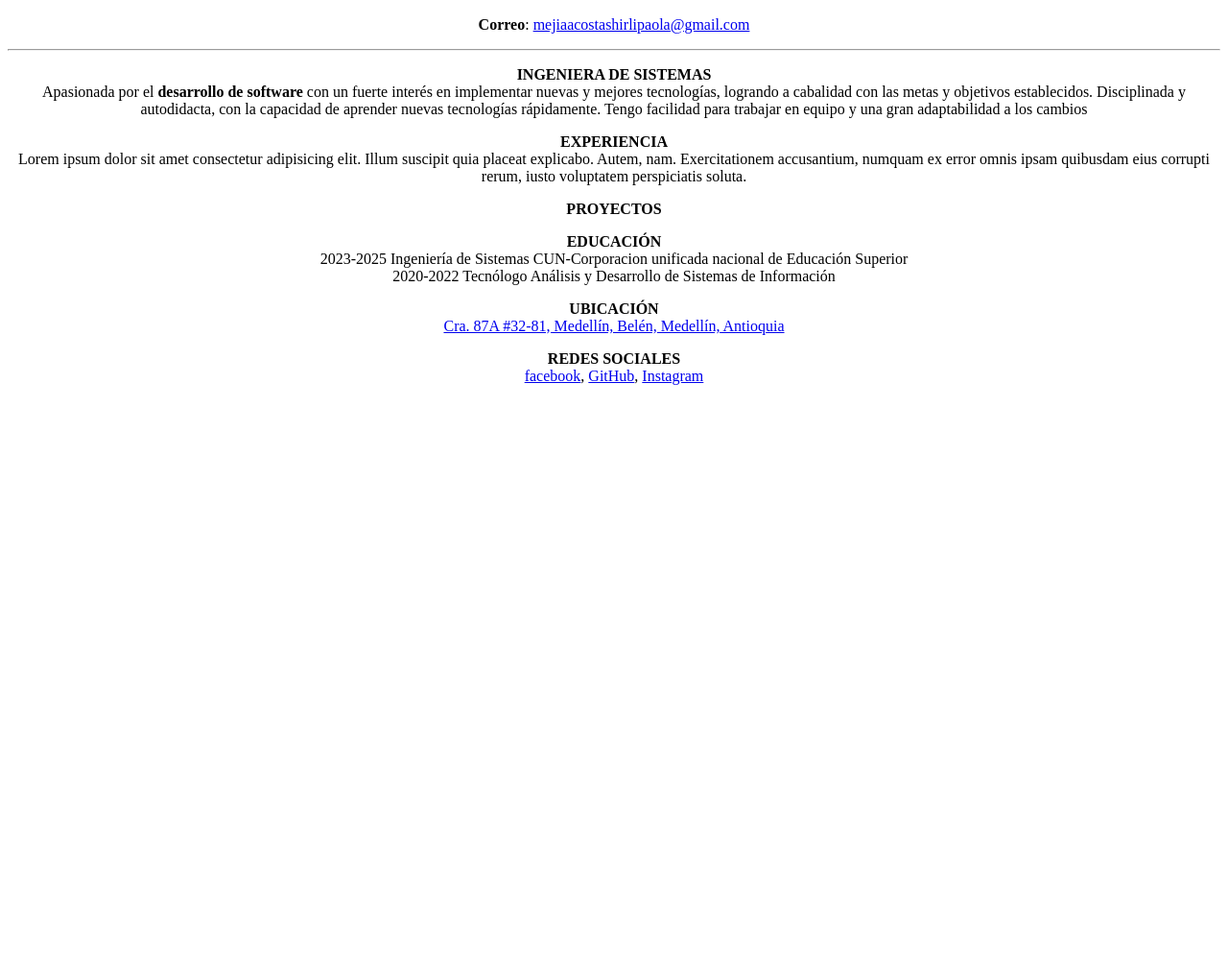
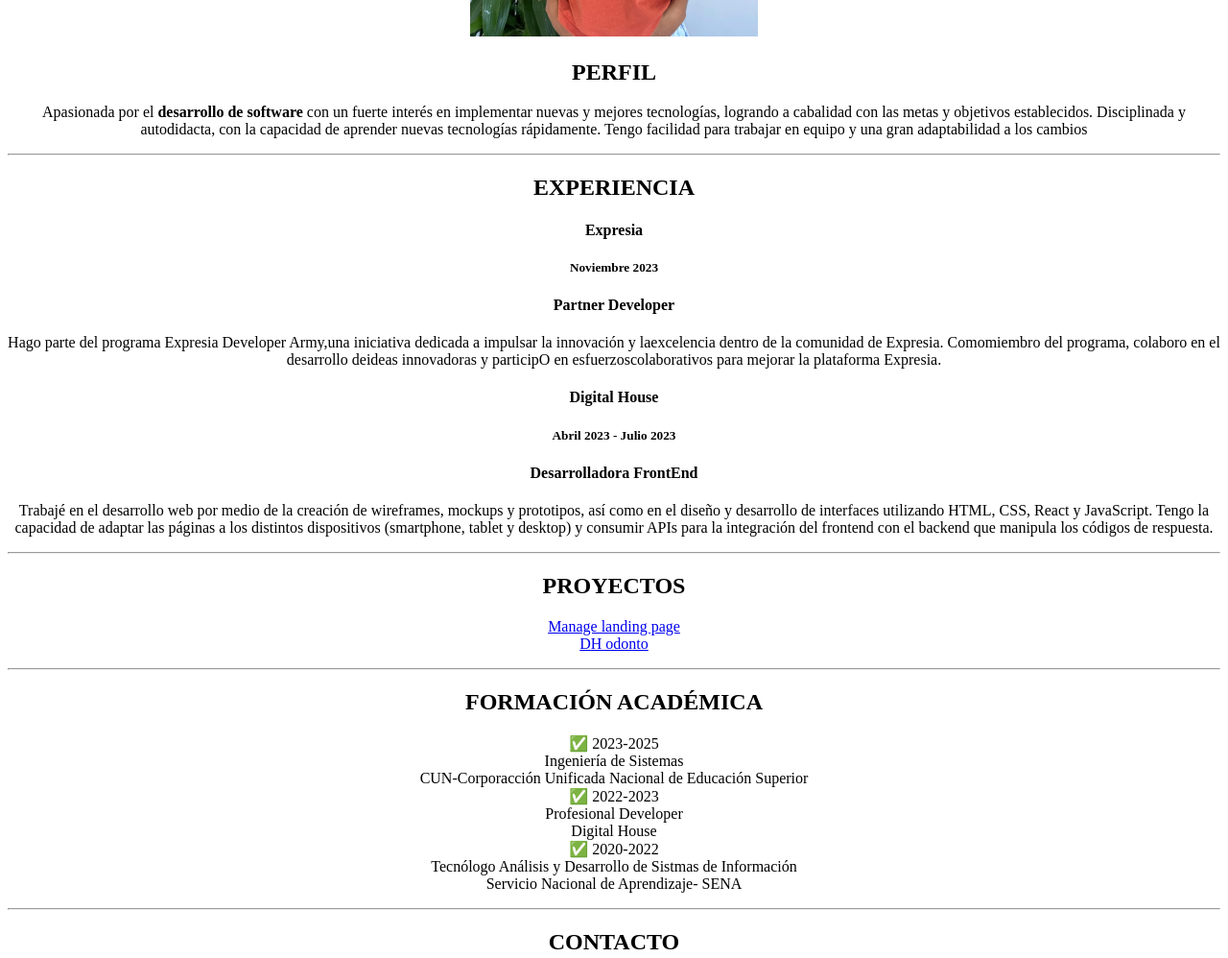
Before and after one commit to Shirly-lap/review-riwi, a plain HTML site: page html/clase_1/index.html in a window 1280 px wide. Shown: the part 483-1481 px from the top of the page at 96% size. Before the commit the page ends 900 px from the top, so only its background shows below. Drawn offline with Linux system fonts and the light colour scheme.

Commit message:
Portafolio completo con HTML básico

```diff
--- a/html/clase_1/index.html
+++ b/html/clase_1/index.html
@@ -20,15 +20,10 @@
 <body>
     <center>
         <h1>Shirly Paola Mejia Acosta</h1>
+        <h3>Ingeniera de sistemas</h3>
         <img src="/html/clase_1/img/perfil.jpeg" width="300" alt="imagenPerfil" />
+        <h2>PERFIL</h2>
         <p>
-            <strong>Correo</strong>:
-            <a href="mailto:mejiaacostashirlipaola@gmail.com">mejiaacostashirlipaola@gmail.com</a>
-        </p>
-        <hr />
-        <p>
-            <strong>INGENIERA DE SISTEMAS </strong>
-            <br>
             Apasionada por el <strong>desarrollo de software</strong> con un fuerte
             interés en implementar nuevas y mejores tecnologías,
             logrando a cabalidad con las metas y objetivos establecidos.
@@ -36,47 +31,55 @@
             nuevas tecnologías rápidamente. Tengo facilidad para
             trabajar en equipo y una gran adaptabilidad a los cambios
         </p>
+        <hr>
+        <h2>EXPERIENCIA</h2>
+        <h4>Expresia</h4>
+        <h5>Noviembre 2023</h5>
+        <h4>Partner Developer</h4>
         <p>
-            <strong>EXPERIENCIA</strong>
-            <br>
-
-            Lorem ipsum dolor sit amet consectetur adipisicing elit. Illum suscipit quia placeat explicabo. Autem, nam.
-            Exercitationem accusantium, numquam ex error omnis ipsam quibusdam eius corrupti rerum, iusto voluptatem
-            perspiciatis soluta.
-
+            Hago parte del programa Expresia Developer Army,una iniciativa dedicada a impulsar la innovación y
+            laexcelencia dentro de la comunidad de Expresia. Comomiembro del programa, colaboro en el desarrollo deideas
+            innovadoras y participO en esfuerzoscolaborativos para mejorar la plataforma Expresia.
         </p>
 
+        <h4>Digital House</h4>
+        <h5>Abril 2023 - Julio 2023</h5>
+        <h4>Desarrolladora FrontEnd</h4>
         <p>
-            <strong>PROYECTOS</strong>
+            Trabajé en el desarrollo web por medio de la creación de wireframes, mockups y
+            prototipos, así como en el diseño y desarrollo de interfaces utilizando HTML, CSS, React y JavaScript. Tengo
+            la capacidad de adaptar las páginas a los distintos dispositivos (smartphone, tablet y desktop) y consumir
+            APIs para la integración del frontend con el backend que manipula los códigos de respuesta.
         </p>
+        <hr>
+        <h2>PROYECTOS</h2>
+        <p>
+            <a href="https://manage-final-front-end-i.vercel.app/">Manage landing page</a> <br>
+            <a href="https://fe3-final-six.vercel.app/">DH odonto</a> <br>
+        </p>
+        <hr>
+        <h2>FORMACIÓN ACADÉMICA</h2>
+        <p>
+            ✅ 2023-2025 <br>
+            Ingeniería de Sistemas <br>
+            CUN-Corporacción Unificada Nacional de Educación Superior <br>
 
-        <p>
-            <strong>EDUCACIÓN</strong>
-            <br>
-            2023-2025
-            Ingeniería de Sistemas
-            CUN-Corporacion unificada nacional
-            de Educación Superior
-            <br>
-            2020-2022
-            Tecnólogo Análisis y Desarrollo de
-            Sistemas de Información
-            <br>
+            ✅ 2022-2023 <br>
+            Profesional Developer <br>
+            Digital House <br>
 
+            ✅ 2020-2022 <br>
+            Tecnólogo Análisis y Desarrollo de Sistmas de Información <br>
+            Servicio Nacional de Aprendizaje- SENA
         </p>
-
-        <p>
-            <strong>UBICACIÓN</strong>
-            <br>
-           <a href="https://maps.app.goo.gl/g4UzW87RaTTZ7TucA">Cra. 87A #32-81, Medellín, Belén, Medellín, Antioquia</a>
-        </p>
-        <p>
-            <strong>REDES SOCIALES</strong>
-            <br>
-            <a href="https://www.facebook.com/">facebook</a>,
-            <a href="https://github.com/">GitHub</a>,
-            <a href="https://www.instagram.com/">Instagram</a>
-        </p>
+        <hr>
+        <h2>CONTACTO</h2>
+        <a href="mailto:mejiaacostashirlipaola@gmail.com">mejiaacostashirlipaola@gmail.com</a> <br>
+        <a href="tel:+573135372528">3135372528</a> <br>
+        <a href="https://www.linkedin.com/in/shirly-paola-mejia-acosta-ab28a3214/">Linkedin: Shirly Paola Mejia
+            Acosta</a> <br>
+        <a href="https://github.com/Shirly-lap">Git Hub: Shirly-lap</a> <br>
+        <a href="https://maps.app.goo.gl/TWDjwAaXFtbzfuF69"></a>Medelín, Colombia
 
     </center>
 </body>
```
